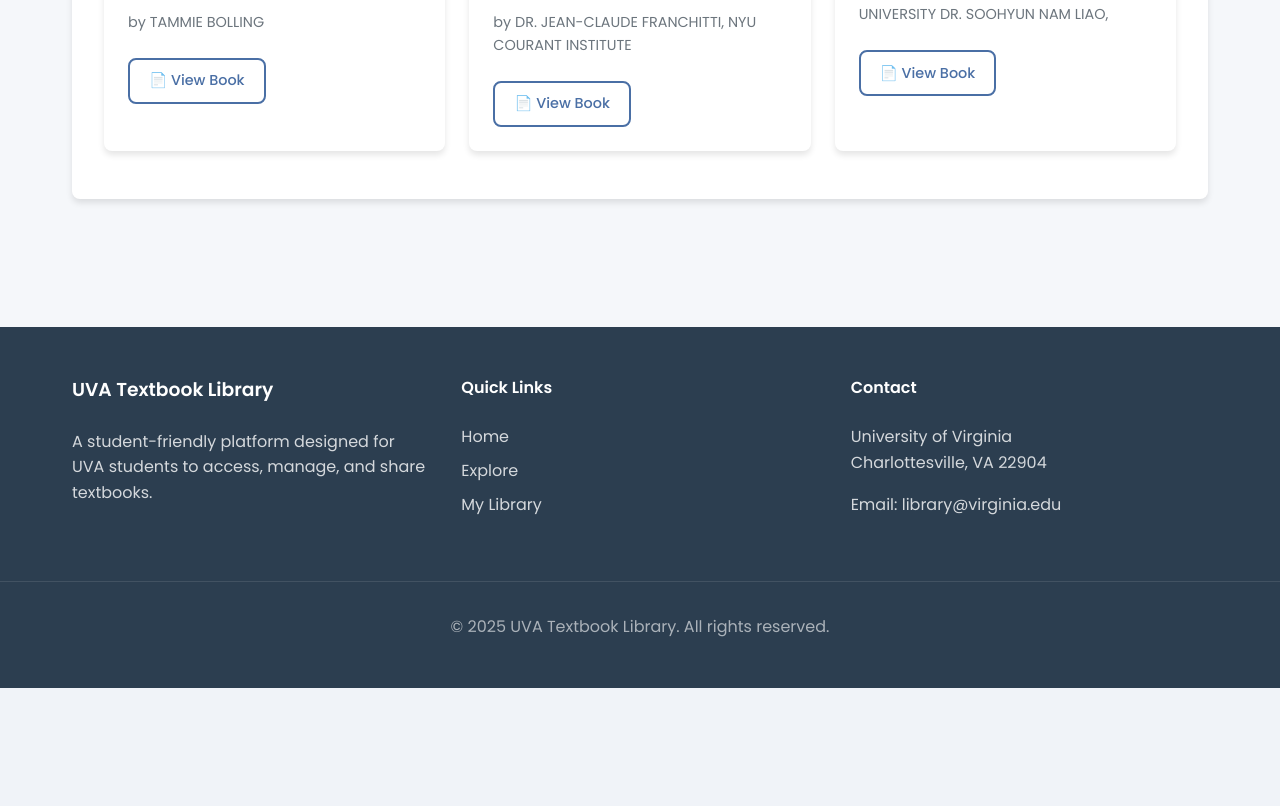
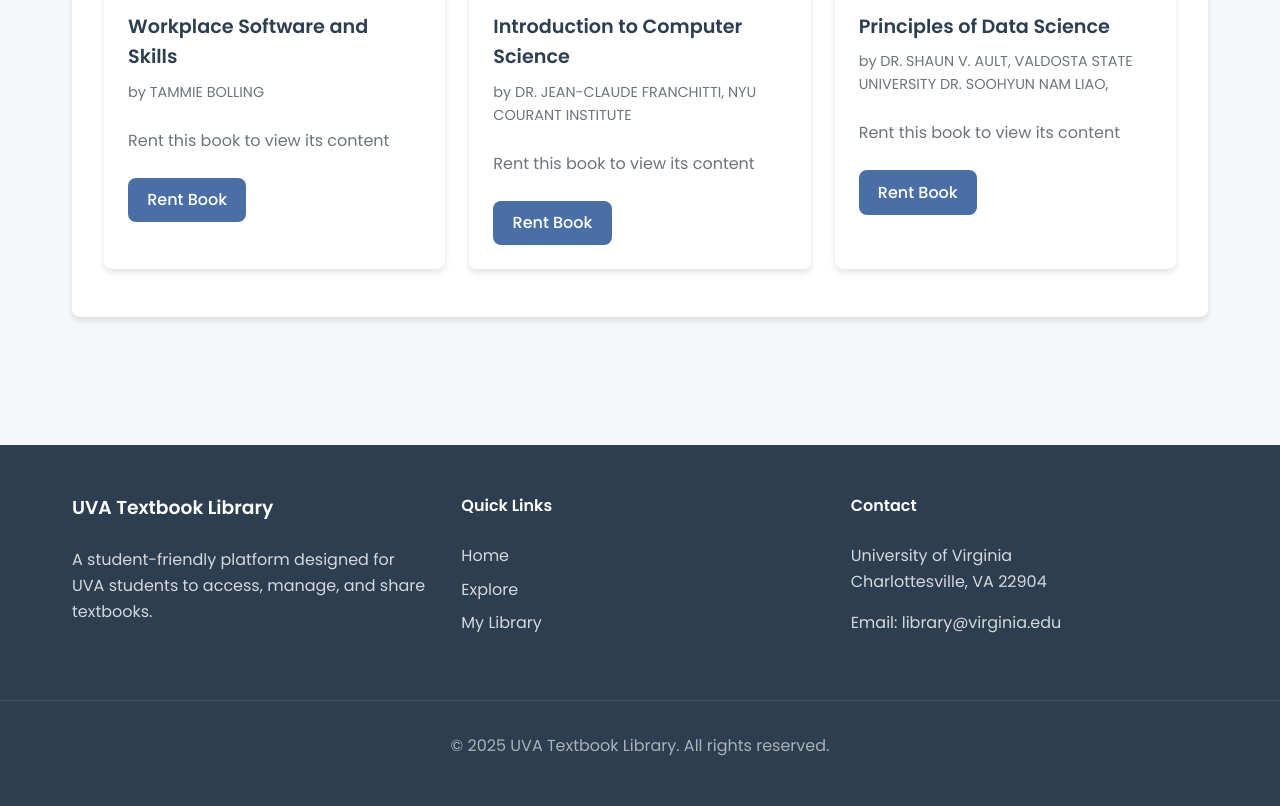
Before and after one commit to notjup1ter/textbook-rental-app, a Django app: page /library/collections/3/ in a window 1280 px wide. Shown: the part 685-1491 px from the top of the page. Before the commit the page ends 1373 px from the top, so only its background shows below. Run offline with Django 5.2, Linux system fonts and the light colour scheme; a user stored in the database is signed in; data comes from the database, SQL or seed files in the repository; both versions use the stored data as it was after the commit.

Commit message:
updated collections

```diff
--- a/library/templates/library/collection_detail.html
+++ b/library/templates/library/collection_detail.html
@@ -5,10 +5,20 @@
 {% block content %}
 <div class="collection-header" style="margin-bottom: 2rem;">
     <h1>{{ collection.title }}</h1>
-    <div style="display: flex; align-items: center; margin-bottom: 1rem; color: var(--text-light);">
-        <span>Created by {{ collection.user.username }}</span>
+    <div style="display: flex; align-items: center; justify-content: space-between; margin-bottom: 1rem;">
+        <div style="display: flex; align-items: center; color: var(--text-light);">
+            <span>Created by {{ collection.user.username }}</span>
+            {% if collection.user == user %}
+            <span class="badge" style="margin-left: 1rem; background-color: var(--primary-color); color: white; padding: 0.25rem 0.5rem; border-radius: 4px;">Your Collection</span>
+            {% endif %}
+        </div>
         {% if collection.user == user %}
-        <span class="badge" style="margin-left: 1rem; background-color: var(--primary-color); color: white; padding: 0.25rem 0.5rem; border-radius: 4px;">Your Collection</span>
+        <form method="post" action="{% url 'delete_collection' collection.id %}" style="margin: 0;">
+            {% csrf_token %}
+            <button type="submit" class="btn btn-danger" onclick="return confirm('Are you sure you want to delete this collection? This action cannot be undone.')">
+                Delete Collection
+            </button>
+        </form>
         {% endif %}
     </div>
     <p style="font-size: 1.1rem;">{{ collection.description }}</p>
@@ -17,9 +27,10 @@
 <div class="card">
     <h2 class="card-title">Books in this Collection</h2>
 
-    {% if books %}
+    {% if viewable_books %}
+    <h2 class="card-title">Books You Can View</h2>
     <ul class="book-list">
-        {% for book in books %}
+        {% for book in viewable_books %}
         <li class="book-item">
             {% if book.cover_image %}
             <img src="{{ book.cover_image.url }}" alt="{{ book.title }} cover" class="book-cover">
@@ -56,7 +67,41 @@
         </li>
         {% endfor %}
     </ul>
-    {% else %}
+    {% endif %}
+
+    {% if non_viewable_books %}
+    <h2 class="card-title" style="margin-top: 2rem;">Other Books in Collection</h2>
+    <ul class="book-list">
+        {% for book in non_viewable_books %}
+        <li class="book-item">
+            {% if book.cover_image %}
+            <img src="{{ book.cover_image.url }}" alt="{{ book.title }} cover" class="book-cover">
+            {% else %}
+            <div class="book-cover" style="background-color: #e9ecef; display: flex; align-items: center; justify-content: center;">
+                <span style="font-size: 3rem; color: #adb5bd;">📖</span>
+            </div>
+            {% endif %}
+
+            <div class="book-info">
+                <span class="book-title">
+                    <a href="{% url 'book_detail' book.id %}" style="color: inherit; text-decoration: none;">
+                        {{ book.title }}
+                    </a>
+                </span>
+                <span class="book-author">by {{ book.author }}</span>
+                <p style="margin-top: 0.5rem; color: var(--text-light);">
+                    Rent this book to view its content
+                </p>
+                <div style="margin-top: 0.5rem;">
+                    <a href="{% url 'rent_book' book.id %}" class="btn btn-primary">Rent Book</a>
+                </div>
+            </div>
+        </li>
+        {% endfor %}
+    </ul>
+    {% endif %}
+
+    {% if not viewable_books and not non_viewable_books %}
     <div class="empty-state">
         <p>No books in this collection yet.</p>
         {% if collection.user == user %}
--- a/library/templates/library/collection_page.html
+++ b/library/templates/library/collection_page.html
@@ -69,10 +69,11 @@
                     {% endif %}
                 </div>
 
-                <div class="book-actions">
+                <div class="book-actions" style="display: flex; flex-direction: column; gap: 0.5rem;">
                     {% if collection.user == user %}
                         <span class="in-library">✓ Your Collection</span>
                     {% endif %}
+                    <a href="{% url 'collection_detail' collection.id %}" class="btn btn-primary" style="width: 100%;">View Collection</a>
                 </div>
             </li>
             {% endfor %}
--- a/library/urls.py
+++ b/library/urls.py
@@ -34,4 +34,5 @@ urlpatterns = [
     path('book/<int:book_id>/edit/', views.edit_book, name='edit_book'),
     path('book/<int:book_id>/rent/', views.rent_book, name='rent_book'),
     path('my-rentals/', views.my_rentals, name='my_rentals'),
+    path('collections/<int:collection_id>/delete/', views.delete_collection, name='delete_collection'),
 ]
--- a/library/views.py
+++ b/library/views.py
@@ -213,11 +213,19 @@ def add_to_collection(request, book_id):
 @login_required
 def collection_detail(request, collection_id):
     collection = get_object_or_404(Collection, id=collection_id)
-    books = collection.books.all()
+
+    # Get user's library books
+    user_library, created = UserLibrary.objects.get_or_create(user=request.user)
+    user_library_books = user_library.books.all()
+
+    # Filter collection books to only show those in user's library
+    viewable_books = collection.books.filter(id__in=user_library_books)
+    non_viewable_books = collection.books.exclude(id__in=user_library_books)
 
     return render(request, 'library/collection_detail.html', {
         'collection': collection,
-        'books': books,
+        'viewable_books': viewable_books,
+        'non_viewable_books': non_viewable_books,
     })
 
 @login_required
@@ -283,20 +291,13 @@ def edit_book(request, book_id):
 def toggle_theme(request):
     if request.user.is_authenticated:
         profile = request.user.profile
-        if (profile.prefernece == 'light'):
-            profile.theme = 'dark'
-        else:
-            profile.theme = 'light'
+        profile.preference = 'dark' if profile.preference == 'light' else 'light'
         profile.save()
     else:
-        cur = request.session.get('theme', 'light')
-        if cur == 'light':
-            changed = 'dark'
-        else:
-            changed = 'light'
-        request.session['theme'] = changed
+        current_theme = request.session.get('theme', 'light')
+        request.session['theme'] = 'dark' if current_theme == 'light' else 'light'
 
-    return redirect('home')
+    return redirect(request.META.get('HTTP_REFERER', 'home'))
 
 def process_mock_payment(amount, card_number):
     """Mock payment processing - always succeeds if card number ends in even digit"""
@@ -376,3 +377,12 @@ def my_rentals(request):
         'active_rentals': active_rentals,
         'expired_rentals': expired_rentals
     })
+
+@login_required
+def delete_collection(request, collection_id):
+    collection = get_object_or_404(Collection, id=collection_id, user=request.user)
+    if request.method == 'POST':
+        collection.delete()
+        messages.success(request, f"Collection '{collection.title}' has been deleted.")
+        return redirect('collections')
+    return redirect('collection_detail', collection_id=collection_id)
```
Also changed, not shown: db.sqlite3.
